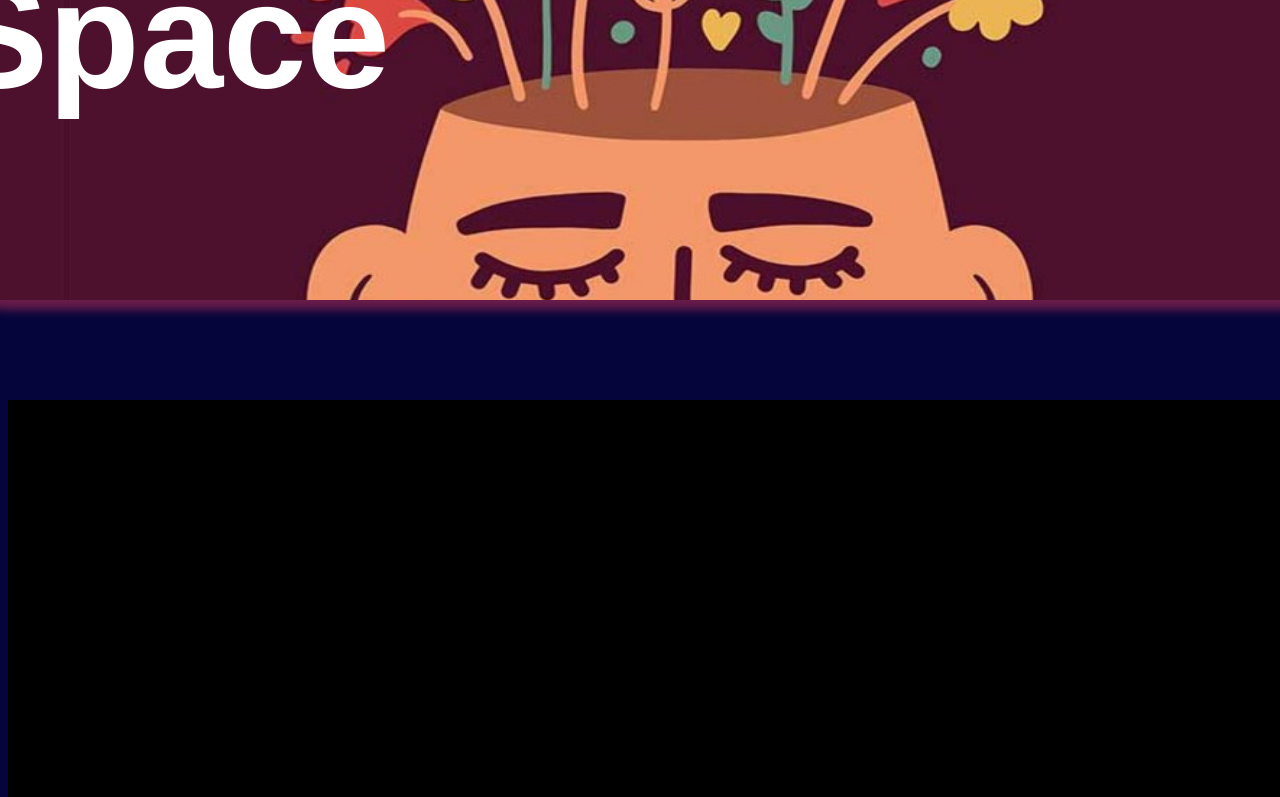
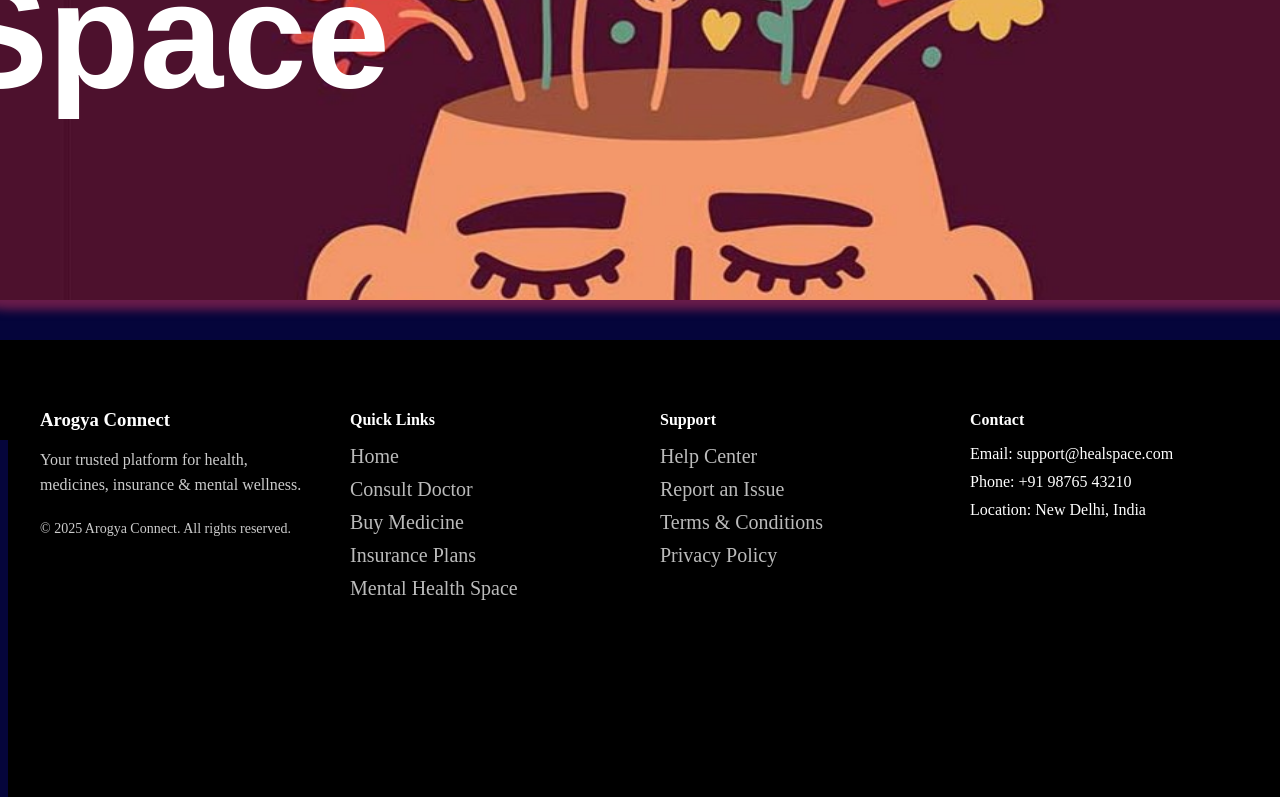
Before and after one commit to tuhinsuvraroy-tsr/Aarogya-Connect, a plain HTML site: page index.html in a window 1280 px wide. Shown: the part 2000-2797 px from the top of the page. Drawn offline with Linux system fonts and the light colour scheme; a web font is replaced by a local one.

Commit message:
footer added

```diff
--- a/index.html
+++ b/index.html
@@ -33,12 +33,15 @@
 
     </div>
     </div>
-    <div id="parenthelp">
+    <!-- <div id="parenthelp">
         <div id="help">
             <img src="help_24dp_E3E3E3_FILL0_wght400_GRAD0_opsz24.svg" alt="Help Icon" id="helpimg">
             <h5 id="thelp">Help</h5>
         </div>
-    </div>
+    </div> -->
+    <button class="fab" aria-label="Help" title="Help">
+    <img src="help_24dp_E3E3E3_FILL0_wght400_GRAD0_opsz24.svg" alt="" aria-hidden="true" />
+    </button>
     <div id="parentbookdoctor">
         <div id="bookdoctor">
             <div id="parentcwd"><h4 id="cwd">Consult With Doctor</h4></div>
@@ -60,5 +63,47 @@
 
         </div>
     </div>
+    <footer class="site-footer">
+    <div class="footer-container">
+
+    <div class="footer-col">
+      <h3>Arogya Connect</h3>
+      <p>Your trusted platform for health, medicines, insurance & mental wellness.</p>
+      <p class="footer-copy">© 2025 Arogya Connect. All rights reserved.</p>
+    </div>
+
+    <div class="footer-col">
+      <h4>Quick Links</h4>
+      <ul>
+        <li><a href="#home">Home</a></li>
+        <li><a href="#consult">Consult Doctor</a></li>
+        <li><a href="#medicine">Buy Medicine</a></li>
+        <li><a href="#insurance">Insurance Plans</a></li>
+        <li><a href="#mental">Mental Health Space</a></li>
+      </ul>
+    </div>
+
+    <div class="footer-col">
+      <h4>Support</h4>
+      <ul>
+        <li><a href="#">Help Center</a></li>
+        <li><a href="#">Report an Issue</a></li>
+        <li><a href="#">Terms & Conditions</a></li>
+        <li><a href="#">Privacy Policy</a></li>
+      </ul>
+    </div>
+
+    <div class="footer-col">
+      <h4>Contact</h4>
+      <ul>
+        <li>Email: support@healspace.com</li>
+        <li>Phone: +91 98765 43210</li>
+        <li>Location: New Delhi, India</li>
+      </ul>
+    </div>
+
+    </div>
+    </footer>
+
 </body>
 </html>
--- a/style.css
+++ b/style.css
@@ -1,10 +1,8 @@
+
 body{
-    background-color: rgb(5, 5, 59);
-    width:100vh;
-    height:100vh;
-    /* background-image: linear-gradient(to bottom right, rgb(124, 123, 123), rgb(255, 255, 255)); */
-    background-size: 3000px 3000px;
-
+  background-color: rgb(5, 5, 59);
+  width:100vh;
+  height:100vh;
 }
 .story-script-regular {
   font-family: "Story Script", sans-serif;
@@ -104,7 +102,7 @@ a{
     font-size: 50px;
     color: rgb(255, 255, 255);
 }
-#parenthelp{
+/* #parenthelp{
 
     position: fixed;
     bottom: 40px;
@@ -115,16 +113,16 @@ a{
     align-items: center;
     justify-content: center;
     flex-direction: column;
-    z-index: 10;
+    z-index: 10; */
     /* background: radial-gradient(circle at 70px 70px, #fff, #888); */
-    box-shadow: 10px 10px 30px rgba(0, 0, 0, 0.5);
+    /* box-shadow: 10px 10px 30px rgba(0, 0, 0, 0.5); */
     /* filter: blur(1px); */
-    border-radius: 50px;
+    /* border-radius: 50px;
 
 
 
-}
-#help{
+} */
+/* #help{
     height:50px;
     width:50px;
     border-radius: 100%;
@@ -132,9 +130,9 @@ a{
     text-align: center;
     position: absolute;
     top:5px;
-}
+} */
 
-#thelp{
+/* #thelp{
     position: absolute;
     z-index:11;
     font-size: 1000px;
@@ -146,7 +144,25 @@ a{
     right:5px;
     width:40px;
     height:40px;
+} */
+.fab{
+  position:fixed;
+  right:1.25rem;
+  bottom:1.25rem;
+  width:56px;
+  height:56px;
+  border-radius:50%;
+  border:none;
+  display:flex;
+  align-items:center;
+  justify-content:center;
+  background:linear-gradient(180deg,#fff,#f0f0f0);
+  box-shadow:0 10px 30px rgba(0,0,0,0.25);
+  cursor:pointer;
+  z-index: 11;
 }
+.fab img{ width:24px; height:24px; }
+
 
 #bookdoctor{
     background-color: white;
@@ -246,3 +262,64 @@ a{
     margin:0px;
     padding:0px;
 }
+
+.site-footer {
+  background: #000;
+  color: #fff;
+  padding: 50px 0;
+  margin-top: 40px;
+}
+
+.footer-container {
+  max-width: 1200px;
+  margin: auto;
+  padding: 0 20px;
+  display: grid;
+  grid-template-columns: repeat(4, 1fr);
+  gap: 40px;
+}
+
+.footer-col h3,
+.footer-col h4 {
+  margin-bottom: 15px;
+  font-weight: 600;
+}
+
+.footer-col p {
+  margin-bottom: 10px;
+  color: #ccc;
+  line-height: 1.6;
+}
+
+.footer-copy {
+  margin-top: 20px;
+  color: #777;
+  font-size: 14px;
+}
+
+.footer-col ul {
+  list-style: none;
+  padding: 0;
+}
+
+.footer-col ul li {
+  margin-bottom: 10px;
+}
+
+.footer-col ul li a {
+  color: #bbb;
+  text-decoration: none;
+  transition: color .2s;
+}
+
+.footer-col ul li a:hover {
+  color: #fff;
+}
+
+.site-footer {
+  position: absolute;
+  bottom: 0;
+  left: 0;
+  width: 100%;
+  top:2300px;
+}
```
